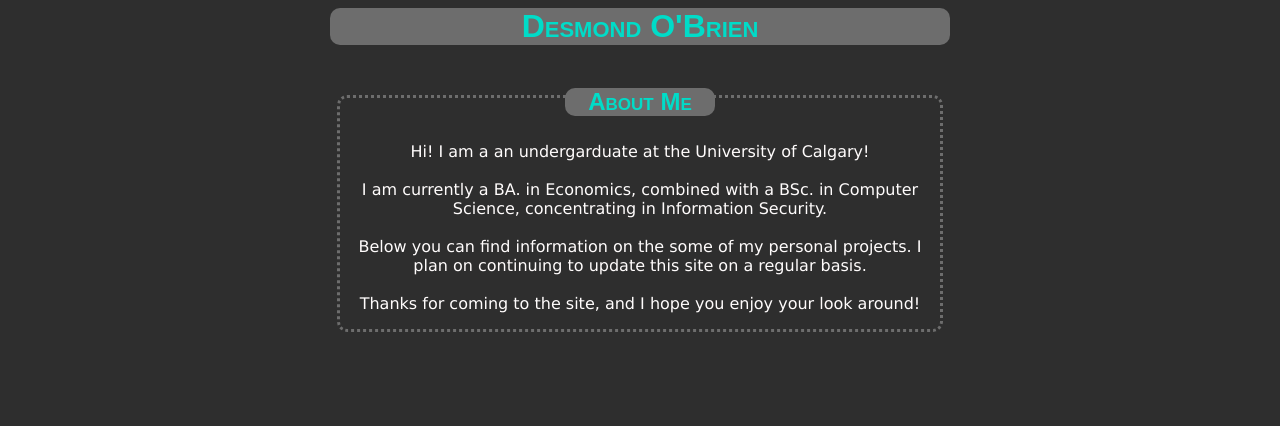
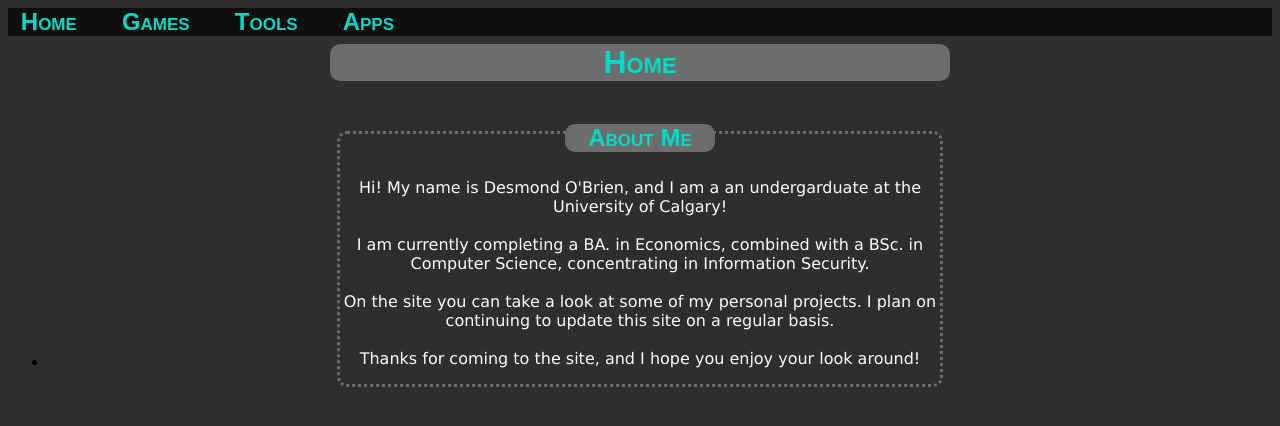
Before and after one commit to desobob11/desobob11.github.io, a plain HTML site: page index.html in a window 1280 px wide. Drawn offline with Linux system fonts and the light colour scheme.

Commit message:
more shit

```diff
--- /dev/null
+++ b/funtions.js
@@ -0,0 +1,6 @@
+
+
+
+function goto_page(url) {
+    window.location = url;
+}
--- a/index.html
+++ b/index.html
@@ -9,10 +9,32 @@
 </head>
 
 
+
+</div>
 <body class="main">
-    <div class="centered">
+
+    <ul class="navbar" onclick="location.href = 'https://www.w3schools.com/tags/att_script_src.asp'">
+        <li>
+            Home
+
+        </li>
+        <li>
+            Games
+        </li>
+        <li>
+            Tools
+        </li>
+        <li>
+            Apps
+        </li>
+
+    </ul>
+
+
+
+    <div class="centered" style="margin-top: 1vh";>
         <header>
-            Desmond O'Brien
+            Home
         </header>
     </div>
 
@@ -24,14 +46,13 @@
         </header>
     </div>
     <p>
-        Hi! I am a an undergarduate at the University of Calgary!
+        Hi! My name is Desmond O'Brien, and I am a an undergarduate at the University of Calgary!
         <br>
         <br>
-        I am currently a BA. in Economics, combined with a BSc. in Computer Science, concentrating in Information Security.
-
+        I am currently completing a BA. in Economics, combined with a BSc. in Computer Science, concentrating in Information Security.
         <br>
         <br>
-        Below you can find information on the some of my personal projects.
+        On the site you can take a look at some of my personal projects.
         I plan on continuing to update this site on a regular basis.
         <br>
         <br>
@@ -40,6 +61,13 @@
     </p>
 </div>
 
+<ul>
+    <li>
+
+    </li>
+
+
+</ul>
 
 
 </body>
--- a/styles.css
+++ b/styles.css
@@ -34,8 +34,9 @@ div.centered {
     margin: 0 auto;
     flex-direction: column;
 
+}
 
-}
+
 
 div.textbox {
     border-color: rgb(109, 109, 109);
@@ -69,3 +70,37 @@ div.textbox div {
     top:-10px
 
 }
+
+ul.navbar {
+    background-color: rgb(14, 14, 14);
+    margin: 0;
+    list-style: none;
+    margin: 0;
+
+    padding: 1;
+    display: block;
+    word-spacing: 3vw;
+    padding-left: 1vw;
+
+
+}
+
+ul.navbar li {
+    color:rgb(0, 220, 200);
+    font-style: normal;
+    font-family:Arial, Helvetica, sans-serif;
+    font-variant:small-caps;
+    font-weight:bolder;
+    width: fit-content;
+    font-size:x-large;
+    display: inline;
+    cursor:pointer;
+    user-select: none;
+
+
+
+}
+
+ul.navbar li:hover {
+    background-color: rgb(29, 29, 29);
+}
```
